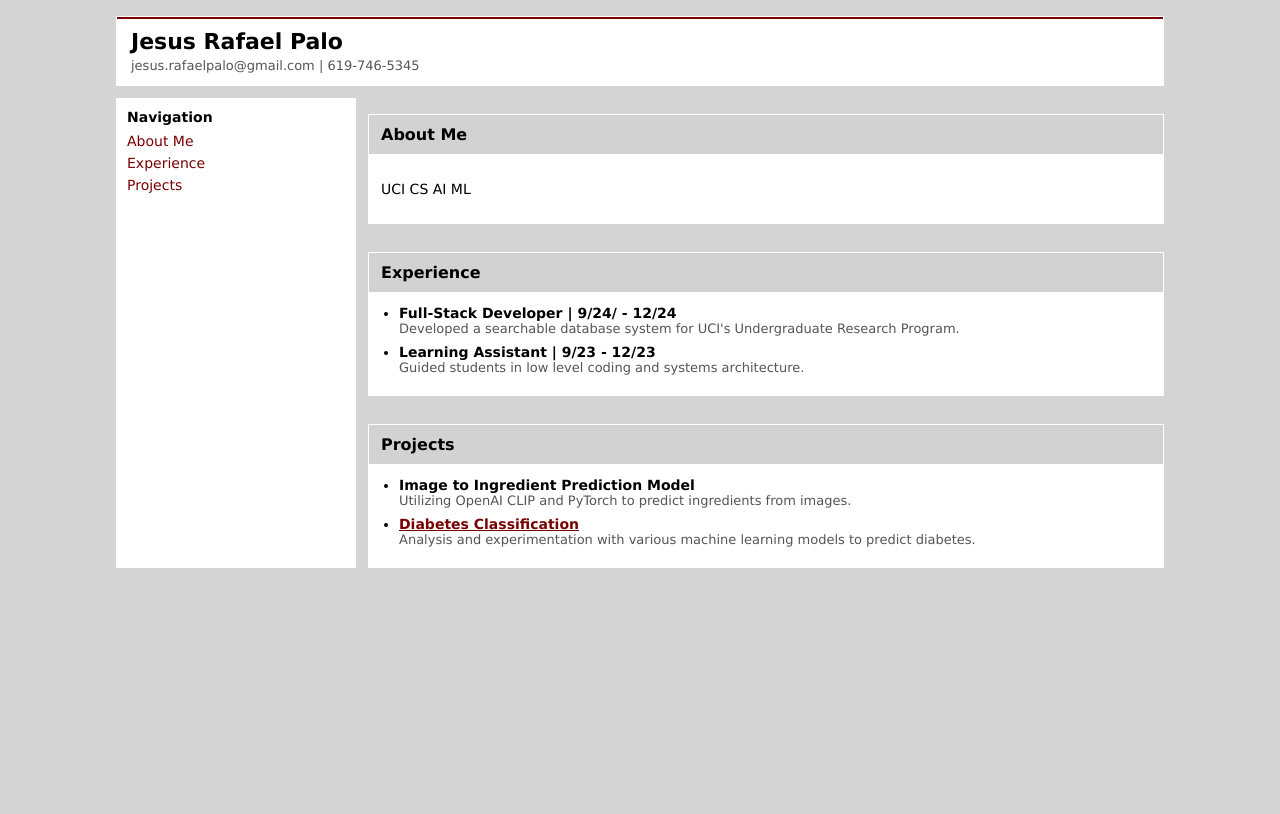
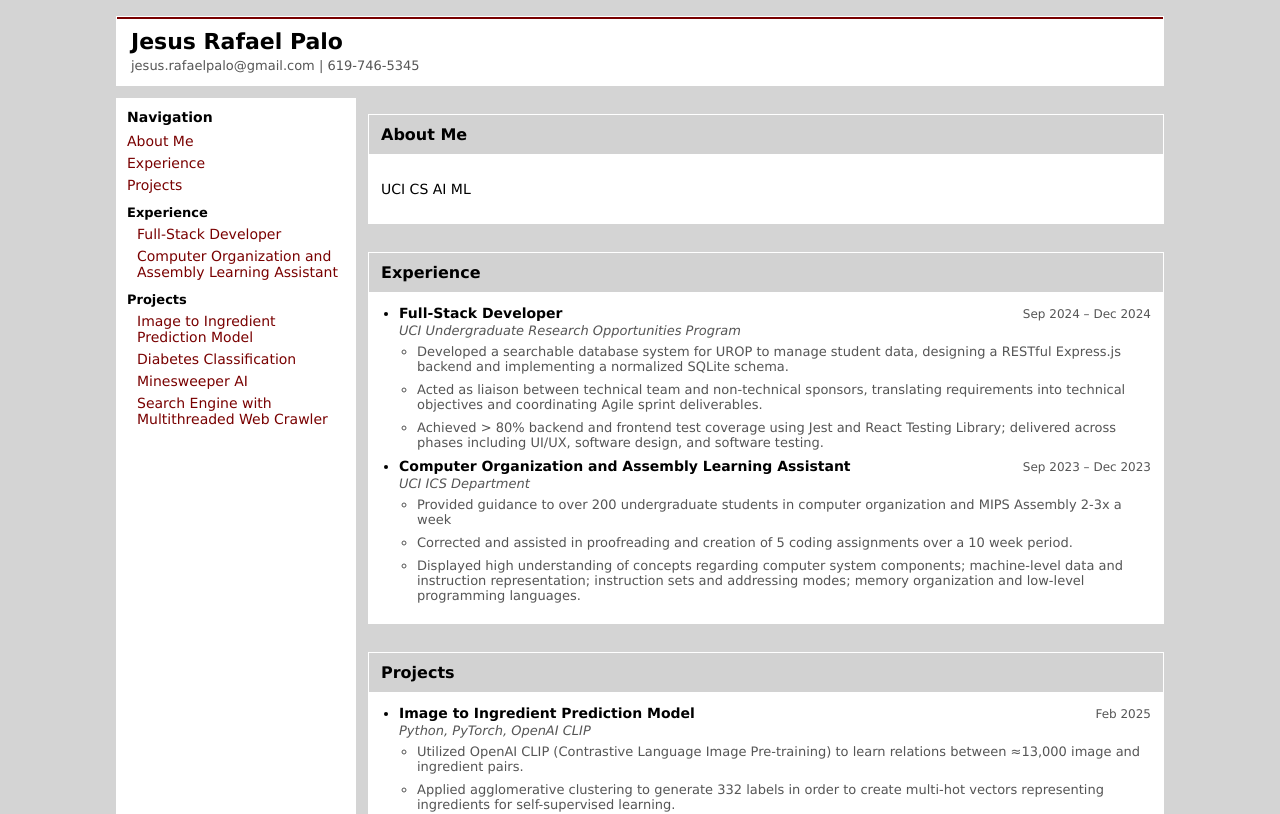
Before and after one commit to 6a6768/archive, a Next.js app: page / in a window 1280 px wide. Shown: the top 814 px of the page. Built offline with nearby package versions, Linux system fonts and the light colour scheme.

Commit message:
added more information, added dates and subtitles for proj/exp, added more sidebar utilities

```diff
--- a/src/app/globals.css
+++ b/src/app/globals.css
@@ -93,7 +93,34 @@ a {
   font-weight: 700;
 }
 
+.entry-header {
+  display: flex;
+  justify-content: space-between;
+  align-items: baseline;
+  gap: 8px;
+}
+
+.entry-dates {
+  color: var(--muted);
+  font-size: 12px;
+  white-space: nowrap;
+}
+
+.entry-subtitle {
+  color: var(--muted);
+  font-size: 13px;
+  margin-top: 2px;
+  font-style: italic;
+}
+
 .entry-detail {
+  color: var(--muted);
+  font-size: 13px;
+}
+
+.entry-detail-list {
+  margin: 6px 0 0 18px;
+  padding: 0;
   color: var(--muted);
   font-size: 13px;
 }
@@ -118,10 +145,24 @@ a {
   margin: 0 0 8px;
 }
 
+.sidebar-section {
+  margin-top: 12px;
+}
+
+.sidebar-subtitle {
+  font-weight: 600;
+  margin: 0 0 6px;
+  font-size: 13px;
+}
+
 .sidebar-list {
   list-style: none;
   margin: 0;
   padding: 0;
+}
+
+.sidebar-list--nested {
+  padding-left: 10px;
 }
 
 .sidebar-list li {
--- a/src/app/page.tsx
+++ b/src/app/page.tsx
@@ -1,26 +1,93 @@
 type Entry = {
   title: string;
-  detail?: string;
+  detail?: string | string[];
   link?: string;
+  subtitle?: string;
+  dates?: string;
 };
 
+const slugify = (value: string) =>
+  value
+    .toLowerCase()
+    .replace(/[^a-z0-9]+/g, '-')
+    .replace(/^-+|-+$/g, '');
+
 const experiences: Entry[] = [
-  { title: 'Full-Stack Developer | 9/24/ - 12/24', detail: 'Developed a searchable database system for UCI\'s Undergraduate Research Program.'},
-  { title: 'Learning Assistant | 9/23 - 12/23', detail: 'Guided students in low level coding and systems architecture.' },
+  {
+    title: 'Full-Stack Developer',
+    subtitle: 'UCI Undergraduate Research Opportunities Program',
+    dates: 'Sep 2024 – Dec 2024',
+    detail: [
+      'Developed a searchable database system for UROP to manage student data, designing a RESTful Express.js backend and implementing a normalized SQLite schema.',
+      'Acted as liaison between technical team and non-technical sponsors, translating requirements into technical objectives and coordinating Agile sprint deliverables.',
+      'Achieved > 80% backend and frontend test coverage using Jest and React Testing Library; delivered across phases including UI/UX, software design, and software testing.',
+    ],
+  },
+  {
+    title: 'Computer Organization and Assembly Learning Assistant',
+    subtitle: 'UCI ICS Department',
+    dates: 'Sep 2023 – Dec 2023',
+    detail: [
+      'Provided guidance to over 200 undergraduate students in computer organization and MIPS Assembly 2-3x a week',
+      'Corrected and assisted in proofreading and creation of 5 coding assignments over a 10 week period.',
+      'Displayed high understanding of concepts regarding computer system components; machine-level data and instruction representation; instruction sets and addressing modes; memory organization and low-level programming languages.',
+    ],
+  },
 
 ];
 
 const projects: Entry[] = [
-  { title: 'Image to Ingredient Prediction Model', detail: 'Utilizing OpenAI CLIP and PyTorch to predict ingredients from images.'},
-  { title: 'Diabetes Classification', detail: 'Analysis and experimentation with various machine learning models to predict diabetes.',link: 'youtube.com'},
+  {
+    title: 'Image to Ingredient Prediction Model',
+    subtitle: 'Python, PyTorch, OpenAI CLIP',
+    dates: 'Feb 2025',
+    detail: [
+      'Utilized OpenAI CLIP (Contrastive Language Image Pre-training) to learn relations between ≈13,000 image and ingredient pairs.',
+      'Applied agglomerative clustering to generate 332 labels in order to create multi-hot vectors representing ingredients for self-supervised learning.',
+      'Optimized a transformer classifier that can predict presence of ingredients within an image with a ≈ 98% accuracy.',
+    ],
+  },
+  {
+    title: 'Diabetes Classification',
+    subtitle: 'Python, SciPy, NumPy',
+    dates: 'Sep 2023 - Dec 2023',
+    detail: [
+      'Analyzed various features of the data set to determine which features were significant.',
+      'Utilized random forests, neural networks, linear and logistic regression, gradient boosting and stacking in order to determine whether diabetes patients would be readmitted with a ≈ 60% accuracy.',
+      'Implemented randomized search cross validation to find the best hyperparameters for the models.',
+    ],
+    link: 'https://example.com/demo',
+  },
+  {
+    title: 'Minesweeper AI',
+    subtitle: 'Python',
+    dates: 'Mar 2023 – May 2023',
+    detail: [
+      'Designed an AI solver using model checking, backtracking, and probability heuristics to efficiently clear boards.',
+      'Analyzed board patterns and applied probability calculations to drive move decisions.',
+      'Achieved ≈60% win rate on Easy (8x8, 10 mines), ≈50% on Intermediate (16x16, 40 mines), and ≈10% on Expert (16x30, 99 mines).',
+    ],
+  },
+  {
+    title: 'Search Engine with Multithreaded Web Crawler',
+    subtitle: 'Python, Cython',
+    dates: 'Mar 2023 – May 2023',
+    detail: [
+      'Built a search engine with a functional front end serving 12,000+ documents from UCI ICS domains.',
+      'Delivered sub-300 ms query responses using stemming, tf-idf, and positional ranking.',
+      'Integrated a multithreaded crawler with BeautifulSoup for concurrent parsing, robust error handling, and reliable data ingestion.',
+    ],
+  },
 ];
 
 function EntryList({
   items,
   emptyLabel,
+  idPrefix,
 }: {
   items: Entry[];
   emptyLabel: string;
+  idPrefix?: string;
 }) {
   if (!items.length) {
     return <p className="forum-empty">{emptyLabel}</p>;
@@ -29,7 +96,11 @@ function EntryList({
   return (
     <ul className="forum-list">
       {items.map((item) => (
-        <li key={item.title}>
+        <li
+          key={item.title}
+          id={idPrefix ? `${idPrefix}-${slugify(item.title)}` : undefined}
+        >
+          <div className="entry-header">
             <div className="entry-title">
               {item.link ? (
                 <a href={item.link} target="_blank" rel="noreferrer">
@@ -39,7 +110,22 @@ function EntryList({
                 item.title
               )}
             </div>
-          {item.detail ? <div className="entry-detail">{item.detail}</div> : null}
+            {item.dates ? <div className="entry-dates">{item.dates}</div> : null}
+          </div>
+          {item.subtitle ? (
+            <div className="entry-subtitle">{item.subtitle}</div>
+          ) : null}
+          {item.detail ? (
+            Array.isArray(item.detail) ? (
+              <ul className="entry-detail-list">
+                {item.detail.map((line) => (
+                  <li key={line}>{line}</li>
+                ))}
+              </ul>
+            ) : (
+              <div className="entry-detail">{item.detail}</div>
+            )
+          ) : null}
         </li>
       ))}
     </ul>
@@ -68,6 +154,26 @@ export default function Home() {
               <a href="#projects">Projects</a>
             </li>
           </ul>
+          <div className="sidebar-section">
+            <div className="sidebar-subtitle">Experience</div>
+            <ul className="sidebar-list sidebar-list--nested">
+              {experiences.map((exp) => (
+                <li key={exp.title}>
+                  <a href={`#experience-${slugify(exp.title)}`}>{exp.title}</a>
+                </li>
+              ))}
+            </ul>
+          </div>
+          <div className="sidebar-section">
+            <div className="sidebar-subtitle">Projects</div>
+            <ul className="sidebar-list sidebar-list--nested">
+              {projects.map((proj) => (
+                <li key={proj.title}>
+                  <a href={`#project-${slugify(proj.title)}`}>{proj.title}</a>
+                </li>
+              ))}
+            </ul>
+          </div>
         </aside>
 
         <div className="content">
@@ -89,6 +195,7 @@ export default function Home() {
               <EntryList
                 items={experiences}
                 emptyLabel="(List roles or milestones.)"
+                idPrefix="experience"
               />
             </div>
           </section>
@@ -98,7 +205,11 @@ export default function Home() {
               <h2>Projects</h2>
             </header>
             <div className="forum-section__body">
-              <EntryList items={projects} emptyLabel="(Add your projects.)" />
+              <EntryList
+                items={projects}
+                emptyLabel="(Add your projects.)"
+                idPrefix="project"
+              />
             </div>
           </section>
         </div>
```
Lines whose indentation alone changed are shown as unchanged.
